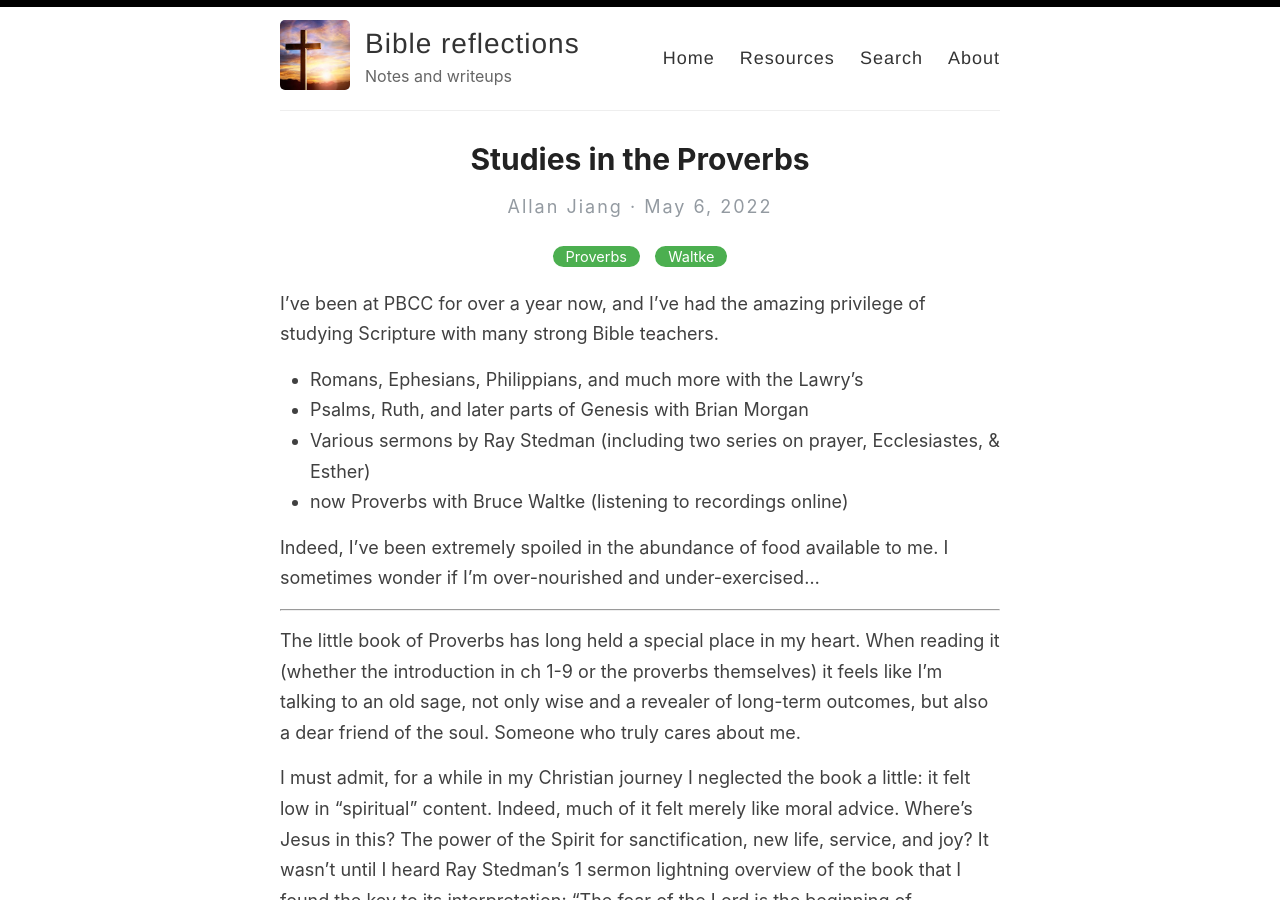
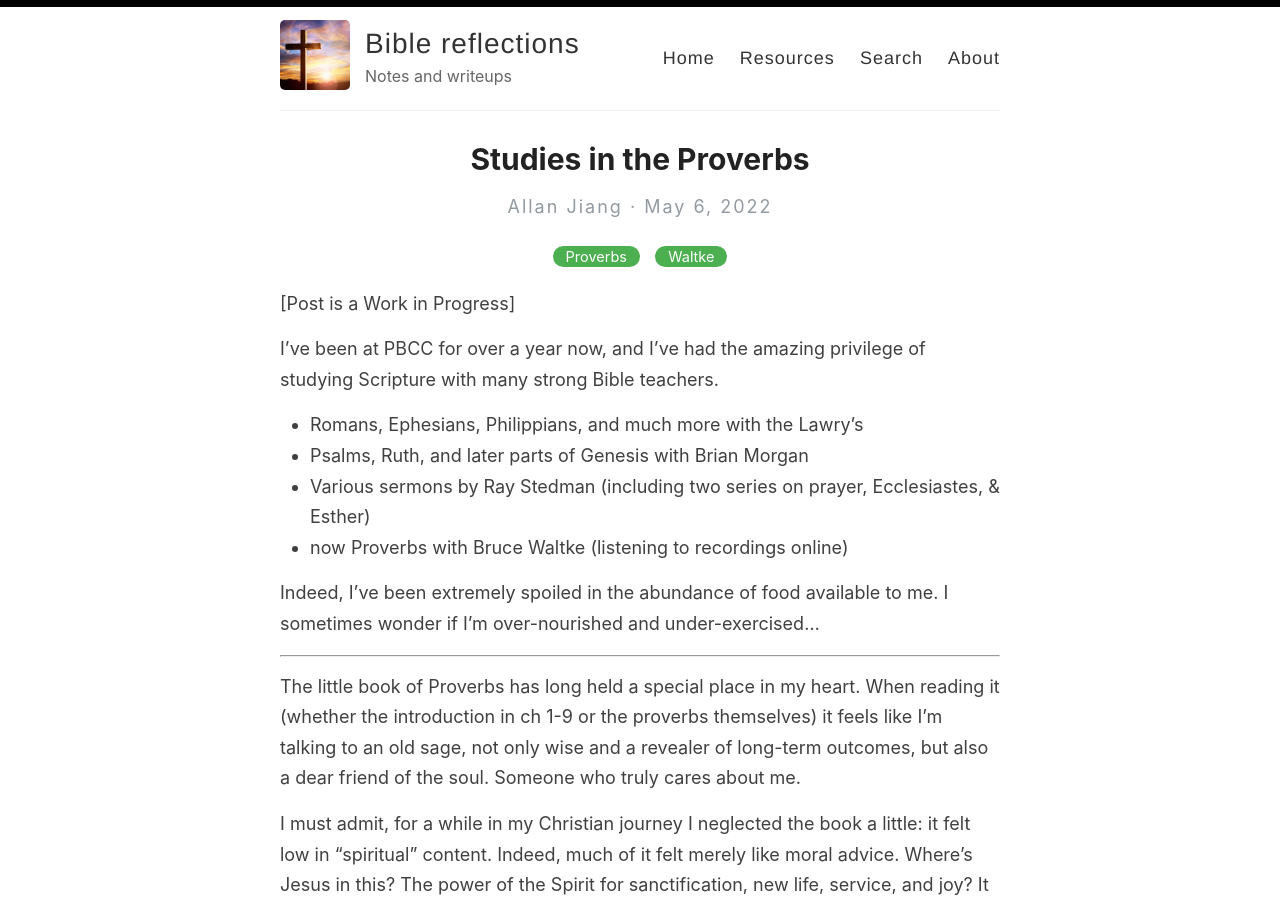
Before and after one commit to jiangts/bible-reflections, a Jekyll site: the page built from _posts/2022-05-06-proverbs-waltke-1.md, in a window 1280 px wide and 900 px high. Built offline with Jekyll 4.4.1, drawn with Linux system fonts in a browser that asks for light colours.

Commit message:
Update Sat May 14 22:24:09 PDT 2022

```diff
--- a/_posts/2022-05-06-proverbs-waltke-1.md
+++ b/_posts/2022-05-06-proverbs-waltke-1.md
@@ -4,6 +4,8 @@ title:  Studies in the Proverbs
 categories: [Proverbs, Waltke]
 excerpt:
 ---
+
+[Post is a Work in Progress]
 
 I've been at PBCC for over a year now, and I've had the amazing privilege of studying Scripture with many strong Bible teachers.
 
```
